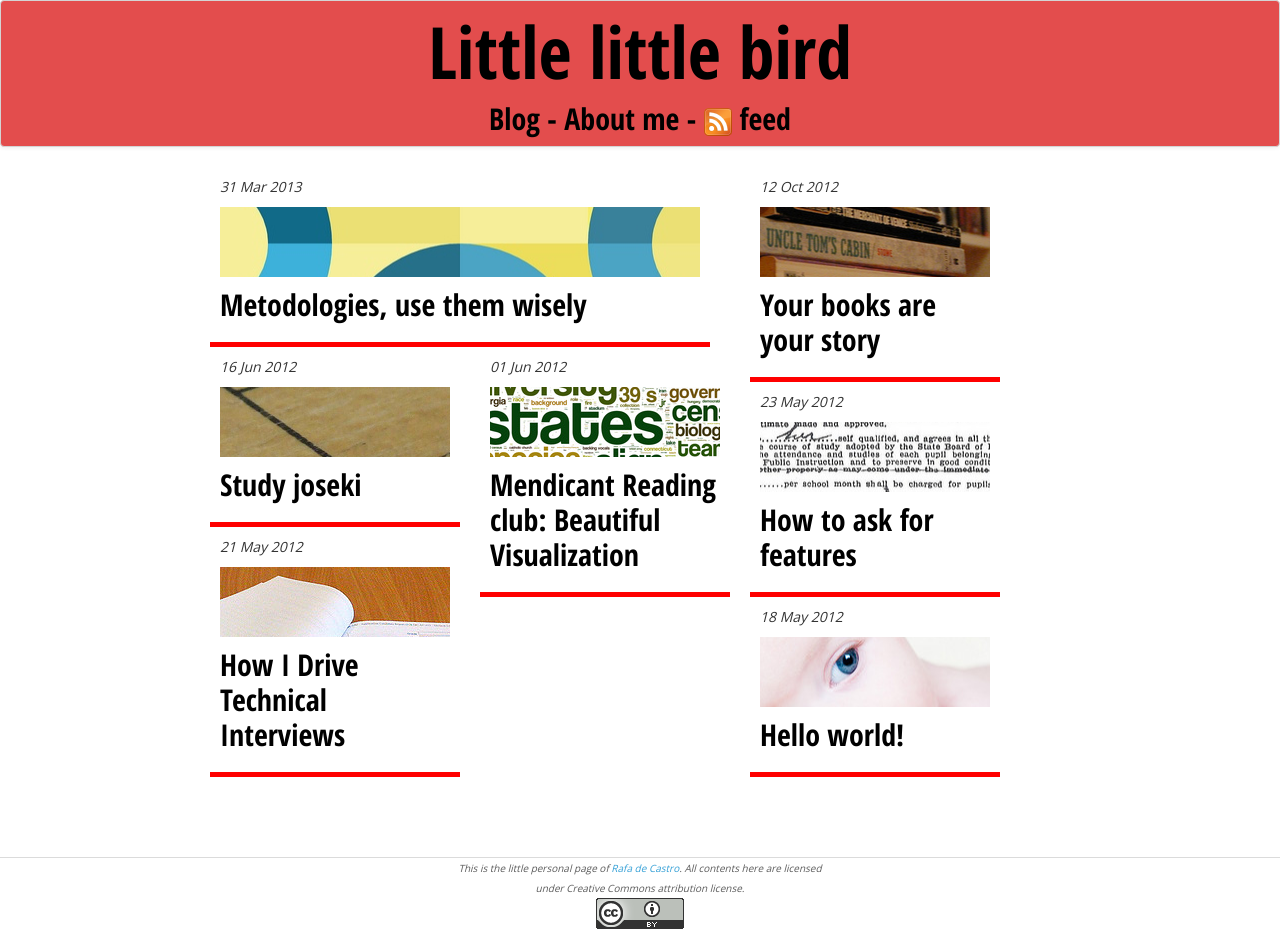
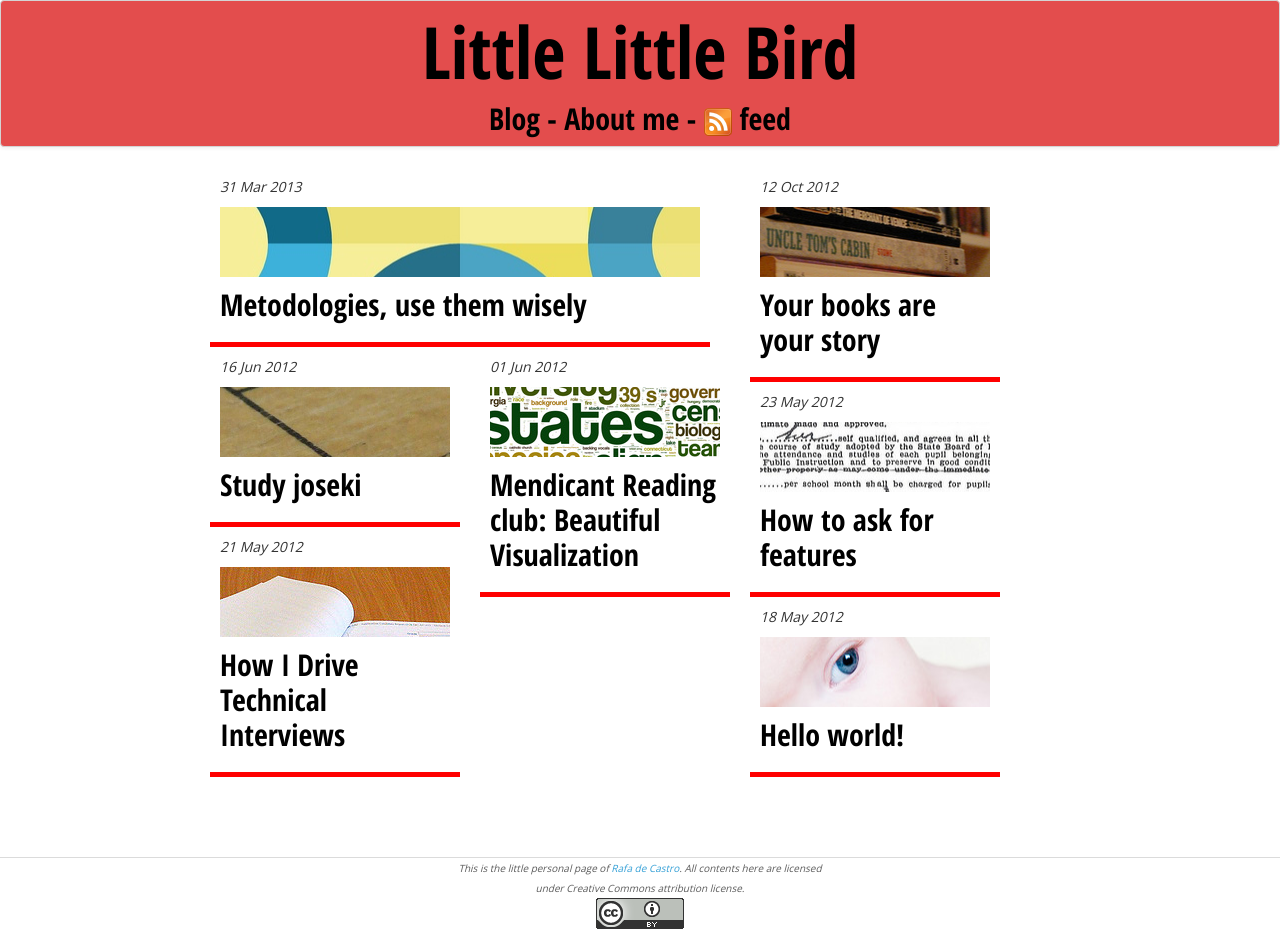
Before and after one commit to zbtang/zbtang.github.com, a Jekyll site: the page built from index.html, in a window 1280 px wide. Built offline with Jekyll 4.4.1, drawn with Linux system fonts in a browser that asks for light colours; the list of posts is cut into pages by our own code.

```diff
--- a/_layouts/default.html
+++ b/_layouts/default.html
@@ -3,7 +3,7 @@
 <html>
 <head>
   <meta charset="UTF-8">
-  <title>Liittle litte bird</title>
+  <title>Liittle Litte Bird</title>
   {% include bootstrap.html %}
   {% include style.html %}
   {% include google_analytics.html %}
@@ -14,7 +14,7 @@
       <div class="navbar">
         <div class="navbar-inner">
           <div class="container">
-            <h1>Little little bird</h1>
+            <h1>Little Little Bird</h1>
             <h2>
               <a href="/">Blog</a> -
               <a href="/aboutme.html">About me</a> -
```
Also changed, not shown: 11 other files.
